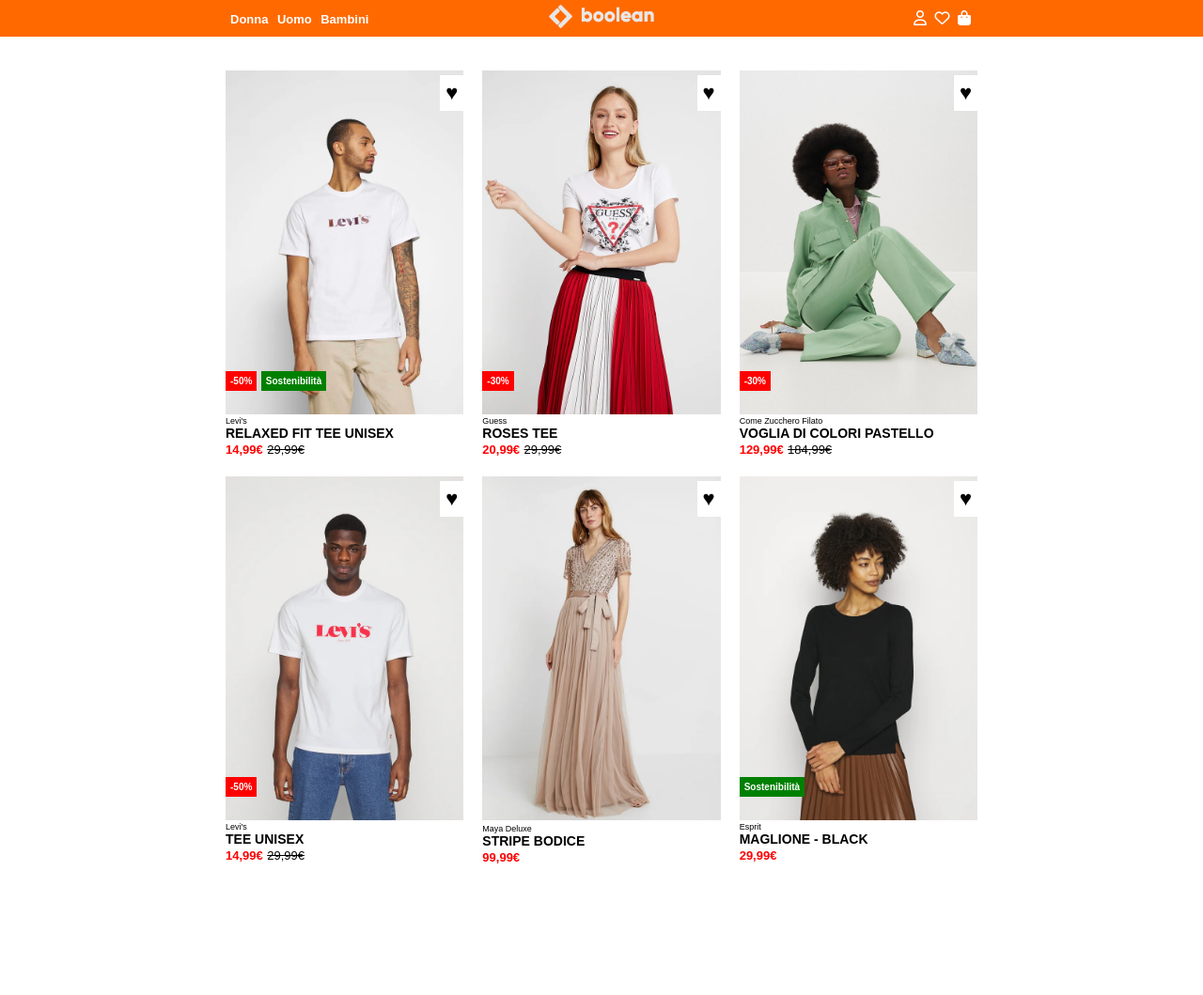
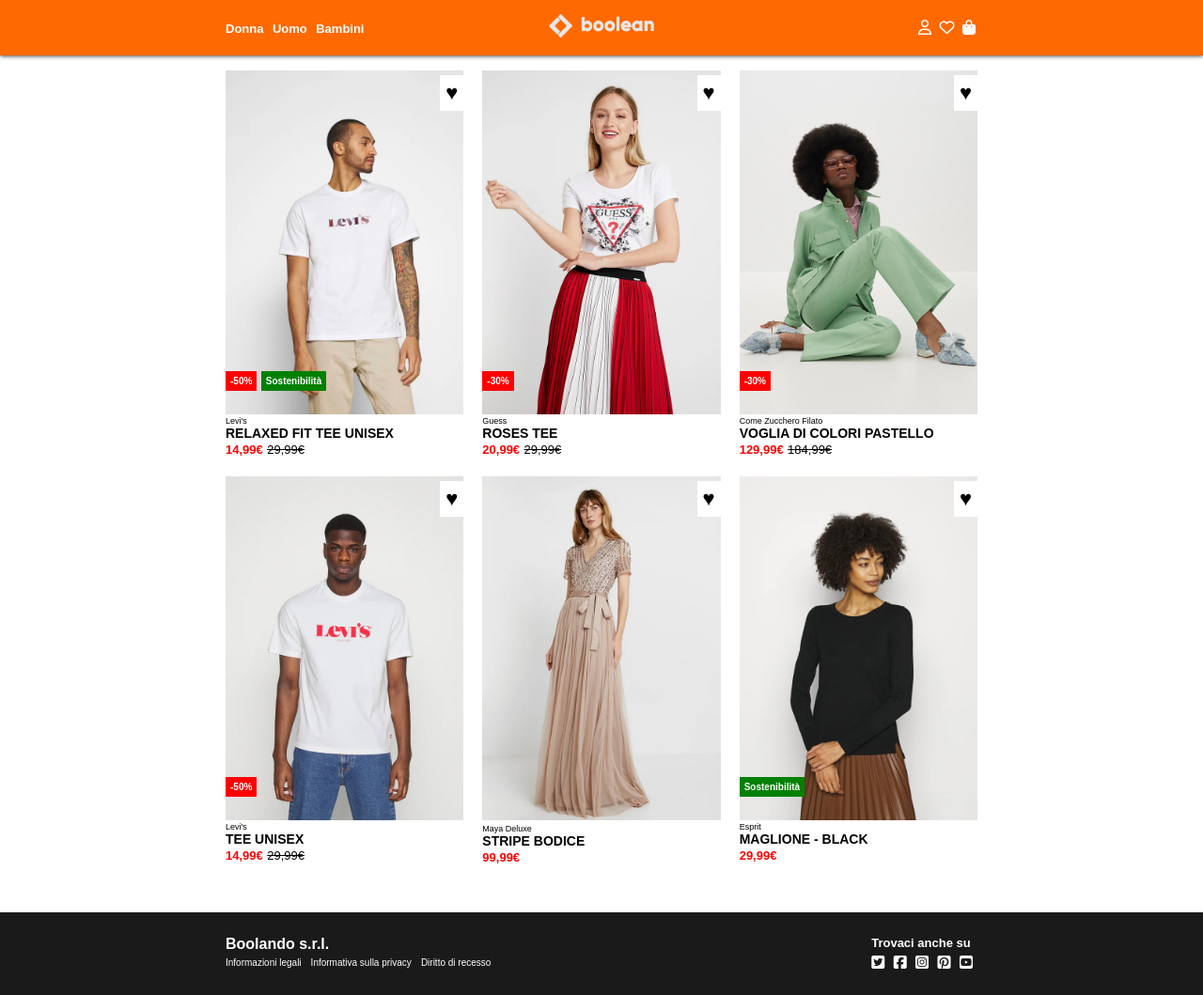
Before and after one commit to armandotruglio/html-css-boolando, a plain HTML site: page index.html in a window 1280 px wide. Shown: the whole page at 94% size. Before the commit the page ends 921 px from the top, so only its background shows below. Drawn offline with Linux system fonts and the light colour scheme.

Commit message:
Finished footer, fixed header. Esercizio finito

```diff
--- a/css/style.css
+++ b/css/style.css
@@ -18,6 +18,11 @@ header{
     top: 0;
     left: 0;
     right: 0;
+    box-shadow: 0 0 5px black ;
+}
+
+main{
+    padding-bottom: 50px;
 }
 
 body{
@@ -32,15 +37,23 @@ a{
     font-weight: bold;
 }
 
+footer{
+    background-color: #1a1a1a;
+}
+
 /*Utils*/
 .container{
     width: 800px;
     margin: 0 auto;
 }
 
+.flex{
+    display: flex;
+}
+
 /*Header*/
 .navbar{
-    padding: 5px;
+    padding: 15px 0;
     display: flex;
     align-items: center;
 }
@@ -159,3 +172,34 @@ a{
     text-decoration: line-through;
     font-size: small;
 }
+
+/*Footer*/
+
+footer .container{
+    justify-content: space-between;
+    padding: 25px 0;
+}
+
+.company-name{
+    font-weight: bold;
+    font-size: medium;
+}
+
+ul{
+    list-style-type: none;
+}
+
+li a{
+    font-weight: normal;
+    font-size: x-small;
+    margin-right: 10px;
+}
+
+.social h4{
+    font-size: small;
+}
+
+.social-icons i{
+    margin-right: 5px;
+    margin-top: 5px;
+}
--- a/index.html
+++ b/index.html
@@ -135,6 +135,28 @@
         </div>
     </main>
 
-    <footer></footer>
+    <footer>
+        <div class="container flex">
+            <div class="info">
+                <div class="company-name">Boolando s.r.l.</div>
+                <ul class="flex">
+                    <li><a href="">Informazioni legali</a></li>
+                    <li><a href="">Informativa sulla privacy</a></li>
+                    <li><a href="">Diritto di recesso</a></li>
+                </ul>
+            </div>
+
+            <div class="social">
+                <h4>Trovaci anche su</h4>
+                <div class="social-icons">
+                    <i class="fa-brands fa-square-twitter"></i>
+                    <i class="fa-brands fa-square-facebook"></i>
+                    <i class="fa-brands fa-square-instagram"></i>
+                    <i class="fa-brands fa-square-pinterest"></i>
+                    <i class="fa-brands fa-square-youtube"></i>
+                </div>
+            </div>
+        </div>
+    </footer>
 </body>
 </html>
```
